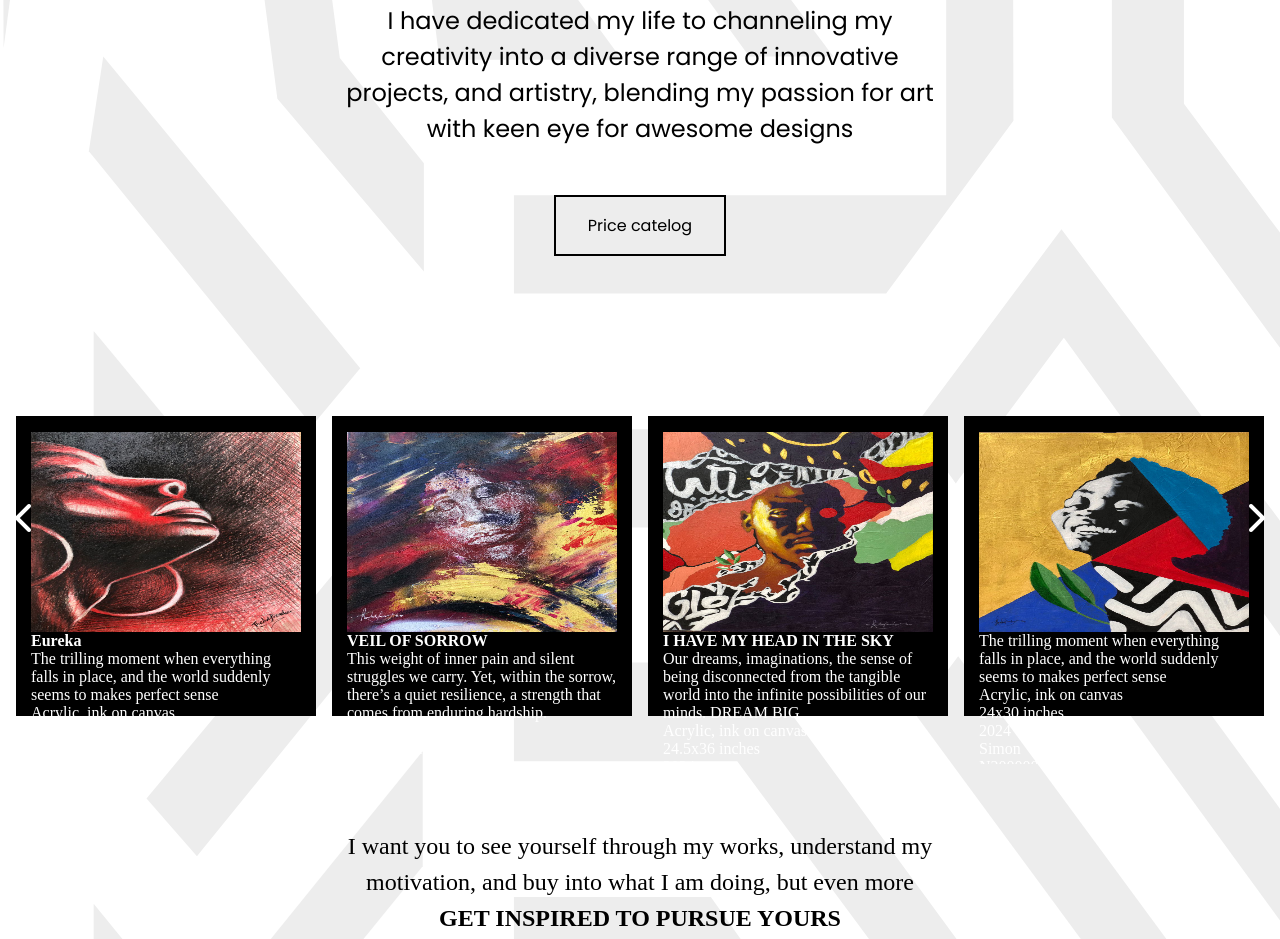
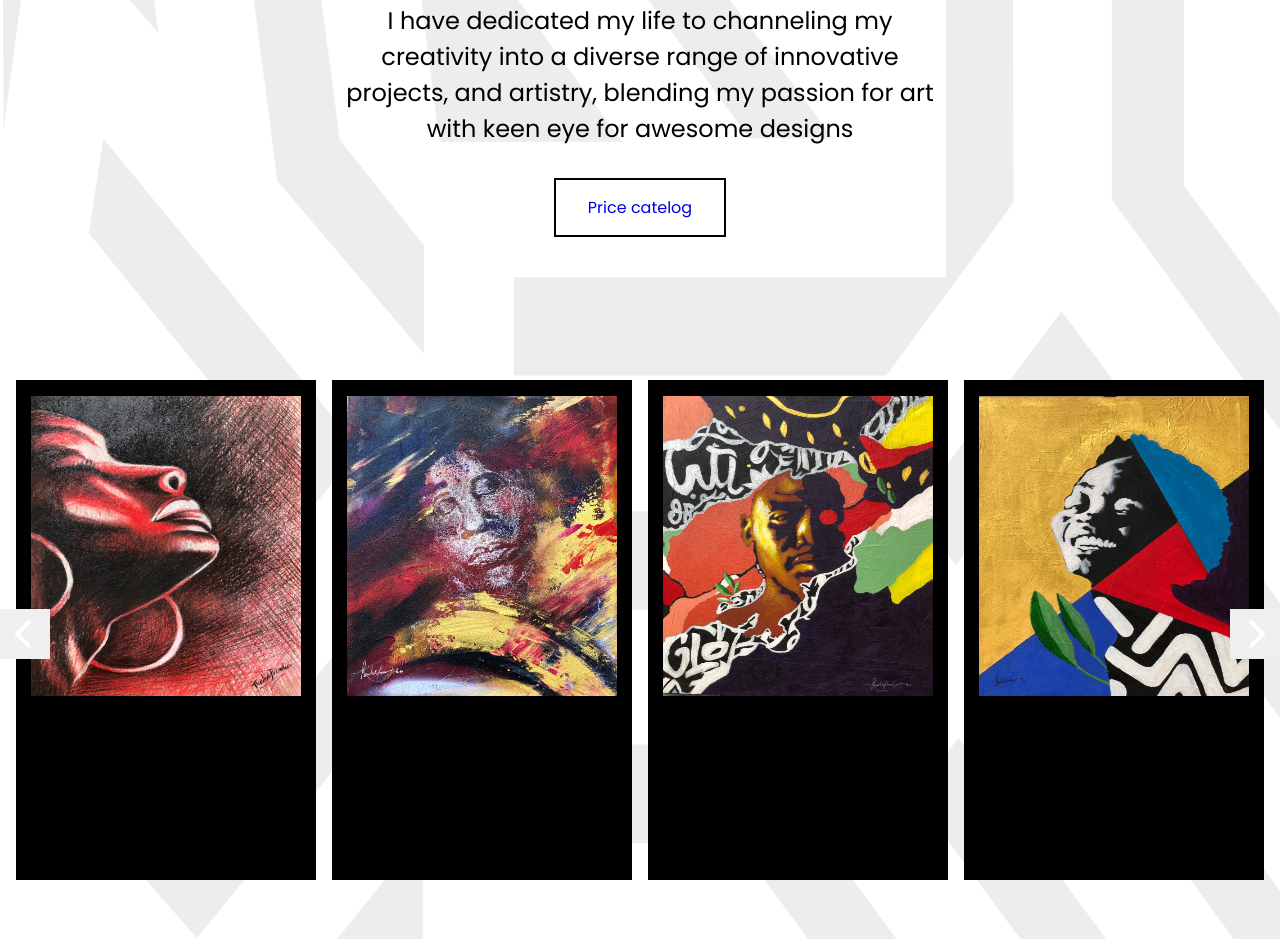
Before and after one commit to victorskydotdev/the_art_preacher, a website built with webpack: page src/html/index.html in a window 1280 px wide. Shown: the part 931-1870 px from the top of the page. Built offline with nearby package versions, Linux system fonts and the light colour scheme.

Commit message:
hid some text on the catalog page

```diff
--- a/src/html/index.html
+++ b/src/html/index.html
@@ -36,7 +36,7 @@
 				</p>
 
 				<div class="btn-wrap">
-					<button class="price-catelog-btn">Price catelog</button>
+					<a href="/catalog.html" class="price-catelog-btn">Price catelog</a>
 				</div>
 			</div>
 		</main>
--- a/src/scss/_nav-modal.scss
+++ b/src/scss/_nav-modal.scss
@@ -6,9 +6,10 @@
 	background: #000;
 	position: absolute;
 	top: 0;
-	// display: none;
+
 	transform: translateY(-100%);
 	transition: 1s;
+	z-index: 10;
 
 	.container {
 		@include width-mixin();
--- a/src/scss/catalog/_art-catalog.scss
+++ b/src/scss/catalog/_art-catalog.scss
@@ -6,17 +6,17 @@
 		gap: 1em;
 
 		.art-wrap {
+			position: relative;
 			background: #000;
 			height: 500px;
 			width: 100%;
 			padding: 1em;
-			position: relative;
+			padding-bottom: 2em;
 
 			&::after {
 				content: '';
 				position: absolute;
 				inset: 0;
-				// background: red;
 			}
 
 			.wrapper {
@@ -32,12 +32,23 @@
 				}
 
 				.title {
-					color: $light;
+					// color: $light;
 					text-transform: uppercase;
+					position: relative;
+					z-index: 1;
+				}
+
+				.description {
+					position: relative;
+					z-index: 1;
+
+					p {
+						// color: $light;
+					}
 				}
 
 				.price {
-					color: $light;
+					// color: $light;
 				}
 			}
 		}
--- a/src/scss/landing/_art-card-section.scss
+++ b/src/scss/landing/_art-card-section.scss
@@ -14,14 +14,22 @@
 		margin-bottom: 4em;
 
 		.art-card {
-			height: 300px;
+			background: #000;
+			height: 500px;
 			width: 100%;
-			background: #000;
-			color: $light;
 			padding: 1em 0;
+			position: relative;
+			// padding-bottom: 2em;
+
+			&::after {
+				content: '';
+				position: absolute;
+				inset: 0;
+				// background: red;
+			}
 
 			.img-wrap {
-				height: 200px;
+				height: 300px;
 				width: 100%;
 
 				.img {
@@ -54,18 +62,20 @@
 
 	@media screen and (min-width: 62em) {
 		.nav-btn-wrap {
-			// background: red;
+			background: red;
 			display: block;
 
 			button {
 				position: absolute;
-				height: 300px;
+				// top: 0;
+				height: 50px;
 				width: 50px;
 				cursor: pointer;
-				background: transparent;
+				// background: transparent;
 				color: $light;
 				border: none;
 				transition: all 0.5s ease-in-out;
+				z-index: 2;
 
 				i {
 					font-size: 2rem;
@@ -78,10 +88,14 @@
 
 			.left {
 				left: 0;
+				top: 40%;
+				transform: translateY(-60%);
 			}
 
 			.right {
 				right: 0;
+				top: 40%;
+				transform: translateY(-60%);
 			}
 		}
 
```
